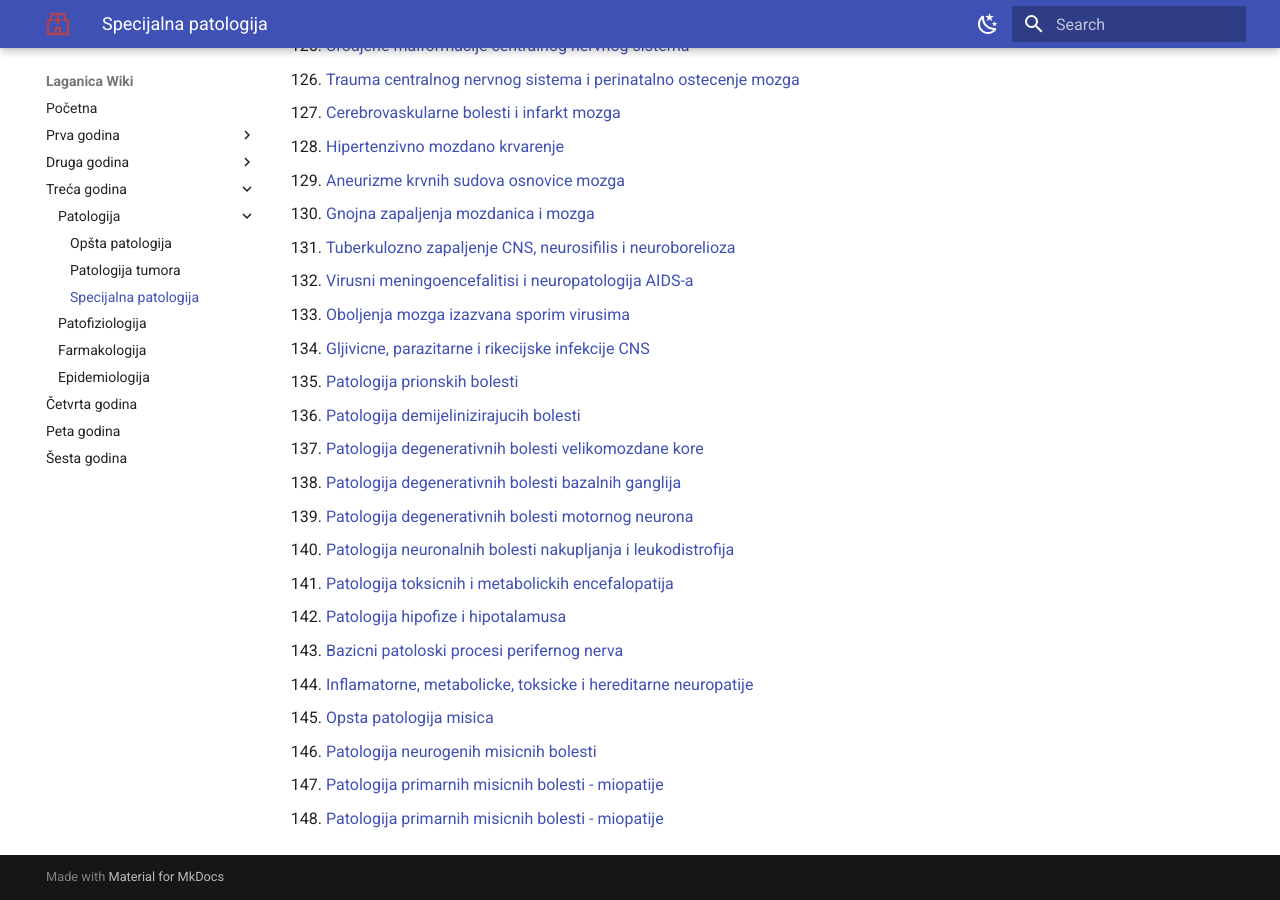
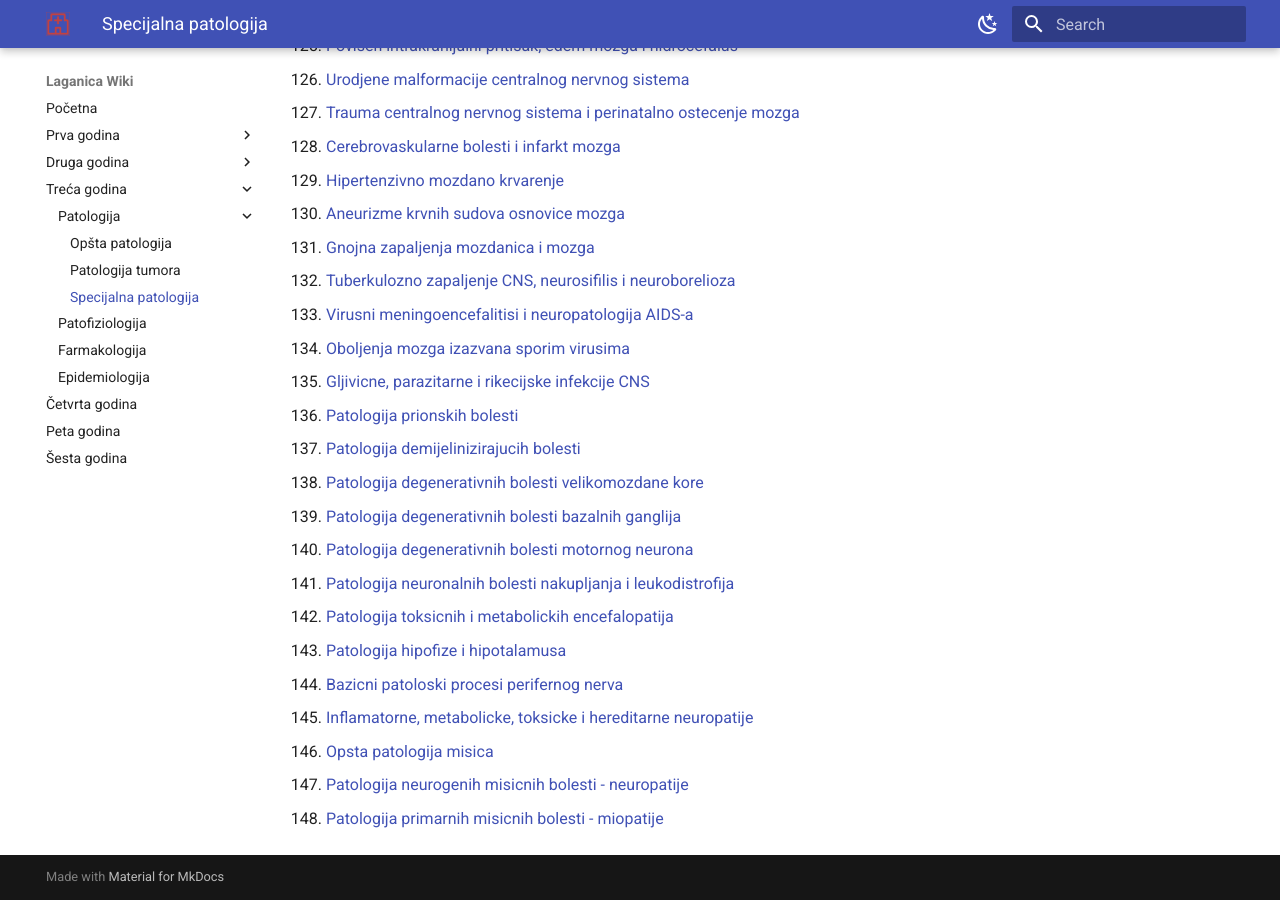
Before and after one commit to Goga-NG/laganica-wiki, an MkDocs documentation site: the page built from docs/treca-godina/patologija/specijalna-patologija/index.md, in a window 1280 px wide and 900 px high, scrolled down 4312 px. Built offline with MkDocs 1.6.1 and Material for MkDocs 9.7.7, drawn with Linux system fonts in a browser that asks for light colours; some of the changed text lies outside the part shown.

```diff
--- a/docs/treca-godina/patologija/specijalna-patologija/index.md
+++ b/docs/treca-godina/patologija/specijalna-patologija/index.md
@@ -108,43 +108,43 @@
 106. [Spongiformne, dodirne, psorijatiformne i vezikulo-bulozne dermatoze](dermatoze.md)
 107. [Infektivne i granulomatozne dermatoze; panikulitisi](infektivne-i-granulomatozne-dermatoze.md)
 108. [Patologija ocnih kapaka, suznog aparata i veznjace](patologija-ocnih-kapaka.md)
-109. [Patologija sociva, staklastog tela i retine](patologija-sociva-stakastog-tela-retine.md)
-110. [Patologija uha](patologija-uha.md)
-111. [Degenerativna oboljenja zglobova](degenerativna-oboljenja-zglobova.md)
-112. [Inflamatorna oboljenja zglobova](inflamatorna-oboljenja-zglobova.md)
-113. [Osteoporoza](osteoporoza.md)
-114. [Anomalije razvoja skeleta](anomalije-razvoja-skeleta.md)
-115. [Metabolicke bolesti kostiju](metabolicke-bolesti-kostiju.md)
-116. [Pedzetova bolest](pedzetova-bolest.md)
-117. [Sistemske bolesti sa skeletnim manifestacijama](sistemske-bolesti-skeletne-manifestacije.md)
-118. [Infektivna zapaljenja kostiju](infektivna-zapaljenja-kostiju.md)
-119. [Regeneracija kostnog tkiva](regeneracija-kostano-tkivo.md)
-120. [Metabolicka oboljenja zglobova](metabolicka-oboljenja-zglobova.md)
-121. [Infektivna oboljenja zglobova](infektivna-oboljenja-zglobova.md)
-122. [Bolesti sinovija, tetiva i burzi](bolesti-sinovina-tetiva-burzi.md)
-123. [Patologija celija i tkiva centralnog nervnog sistema](patologija-celija-tkiva-cns.md)
-124. [Povisen intrakranijalni pritisak, edem mozga i hidrocefalus](povisen-intrakranijalni-pritisak.md)
-125. [Urodjene malformacije centralnog nervnog sistema](urodjene-malformacije-cns.md)
-126. [Trauma centralnog nervnog sistema i perinatalno ostecenje mozga](trauma-cns.md)
-127. [Cerebrovaskularne bolesti i infarkt mozga](cerebrovaskularne-bolesti.md)
-128. [Hipertenzivno mozdano krvarenje](hipertenzivno-mozdano-krvarenje.md)
-129. [Aneurizme krvnih sudova osnovice mozga](aneurizme-krvnih-sudova-mozga.md)
-130. [Gnojna zapaljenja mozdanica i mozga](gnojna-zapaljenja-mozdanica.md)
-131. [Tuberkulozno zapaljenje CNS, neurosifilis i neuroborelioza](tuberkulozno-zapaljenje-cns.md)
-132. [Virusni meningoencefalitisi i neuropatologija AIDS-a](virusni-meningoencefalitisi.md)
-133. [Oboljenja mozga izazvana sporim virusima](oboljenja-sporih-virusa.md)
-134. [Gljivicne, parazitarne i rikecijske infekcije CNS](gljivicne-parazitarne-rikecijske-infekcije-cns.md)
-135. [Patologija prionskih bolesti](patologija-prionskih-bolesti.md)
-136. [Patologija demijelinizirajucih bolesti](patologija-demijelinizirajucih-bolesti.md)
-137. [Patologija degenerativnih bolesti velikomozdane kore](patologija-degenerativnih-bolesti-kore.md)
-138. [Patologija degenerativnih bolesti bazalnih ganglija](patologija-degenerativnih-bolesti-bazalnih-ganglija.md)
-139. [Patologija degenerativnih bolesti motornog neurona](patologija-degenerativnih-bolesti-motornog-neurona.md)
-140. [Patologija neuronalnih bolesti nakupljanja i leukodistrofija](neuronalne-bolesti-nakupljanja.md)
-141. [Patologija toksicnih i metabolickih encefalopatija](toksicne-metabolicke-encefalopatije.md)
-142. [Patologija hipofize i hipotalamusa](patologija-hipofize-i-hipotalamusa.md)
-143. [Bazicni patoloski procesi perifernog nerva](bazicni-patoloski-procesi-perifernog-nerva.md)
-144. [Inflamatorne, metabolicke, toksicke i hereditarne neuropatije](inflamatorne-metabolicke-neuropatije.md)
-145. [Opsta patologija misica](opsta-patologija-misica.md)
-146. [Patologija neurogenih misicnih bolesti](patologija-neurogenih-misicnih-bolesti.md)
-147. [Patologija primarnih misicnih bolesti - miopatije](patologija-primarnih-misicnih-bolesti.md)
+109. [Patologija orbite, rožnjače i uvee](patologija-orbite.md)
+110. [Patologija sociva, staklastog tela i retine](patologija-sociva-stakastog-tela-retine.md)
+111. [Patologija uha](patologija-uha.md)
+112. [Degenerativna oboljenja zglobova](degenerativna-oboljenja-zglobova.md)
+113. [Inflamatorna oboljenja zglobova](inflamatorna-oboljenja-zglobova.md)
+114. [Osteoporoza](osteoporoza.md)
+115. [Anomalije razvoja skeleta](anomalije-razvoja-skeleta.md)
+116. [Metabolicke bolesti kostiju](metabolicke-bolesti-kostiju.md)
+117. [Pedzetova bolest](pedzetova-bolest.md)
+118. [Sistemske bolesti sa skeletnim manifestacijama](sistemske-bolesti-skeletne-manifestacije.md)
+119. [Infektivna zapaljenja kostiju](infektivna-zapaljenja-kostiju.md)
+120. [Regeneracija kostnog tkiva](regeneracija-kostano-tkivo.md)
+121. [Metabolicka oboljenja zglobova](metabolicka-oboljenja-zglobova.md)
+122. [Infektivna oboljenja zglobova](infektivna-oboljenja-zglobova.md)
+123. [Bolesti sinovija, tetiva i burzi](bolesti-sinovina-tetiva-burzi.md)
+124. [Patologija celija i tkiva centralnog nervnog sistema](patologija-celija-tkiva-cns.md)
+125. [Povisen intrakranijalni pritisak, edem mozga i hidrocefalus](povisen-intrakranijalni-pritisak.md)
+126. [Urodjene malformacije centralnog nervnog sistema](urodjene-malformacije-cns.md)
+127. [Trauma centralnog nervnog sistema i perinatalno ostecenje mozga](trauma-cns.md)
+128. [Cerebrovaskularne bolesti i infarkt mozga](cerebrovaskularne-bolesti.md)
+129. [Hipertenzivno mozdano krvarenje](hipertenzivno-mozdano-krvarenje.md)
+130. [Aneurizme krvnih sudova osnovice mozga](aneurizme-krvnih-sudova-mozga.md)
+131. [Gnojna zapaljenja mozdanica i mozga](gnojna-zapaljenja-mozdanica.md)
+132. [Tuberkulozno zapaljenje CNS, neurosifilis i neuroborelioza](tuberkulozno-zapaljenje-cns.md)
+133. [Virusni meningoencefalitisi i neuropatologija AIDS-a](virusni-meningoencefalitisi.md)
+134. [Oboljenja mozga izazvana sporim virusima](oboljenja-sporih-virusa.md)
+135. [Gljivicne, parazitarne i rikecijske infekcije CNS](gljivicne-parazitarne-rikecijske-infekcije-cns.md)
+136. [Patologija prionskih bolesti](patologija-prionskih-bolesti.md)
+137. [Patologija demijelinizirajucih bolesti](patologija-demijelinizirajucih-bolesti.md)
+138. [Patologija degenerativnih bolesti velikomozdane kore](patologija-degenerativnih-bolesti-kore.md)
+139. [Patologija degenerativnih bolesti bazalnih ganglija](patologija-degenerativnih-bolesti-bazalnih-ganglija.md)
+140. [Patologija degenerativnih bolesti motornog neurona](patologija-degenerativnih-bolesti-motornog-neurona.md)
+141. [Patologija neuronalnih bolesti nakupljanja i leukodistrofija](neuronalne-bolesti-nakupljanja.md)
+142. [Patologija toksicnih i metabolickih encefalopatija](toksicne-metabolicke-encefalopatije.md)
+143. [Patologija hipofize i hipotalamusa](patologija-hipofize-i-hipotalamusa.md)
+144. [Bazicni patoloski procesi perifernog nerva](bazicni-patoloski-procesi-perifernog-nerva.md)
+145. [Inflamatorne, metabolicke, toksicke i hereditarne neuropatije](inflamatorne-metabolicke-neuropatije.md)
+146. [Opsta patologija misica](opsta-patologija-misica.md)
+147. [Patologija neurogenih misicnih bolesti - neuropatije](patologija-primarnih-misicnih-bolesti.md)
 148. [Patologija primarnih misicnih bolesti - miopatije](patologija-primarnih-misicnih-bolesti.md)
```
Also changed, not shown: docs/treca-godina/patologija/specijalna-patologija/patologija-orbite.md (added, +1 -0 lines).
